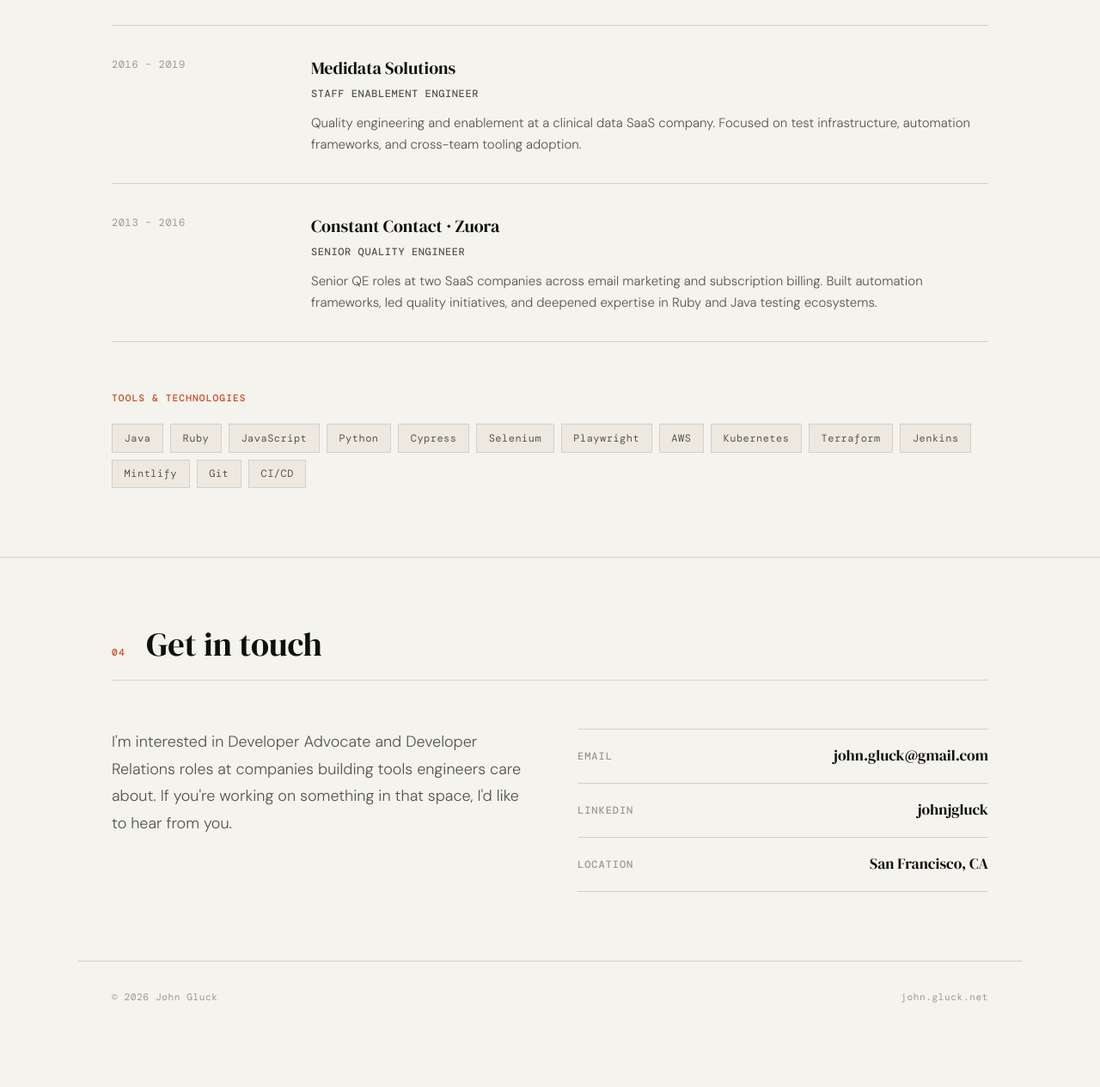
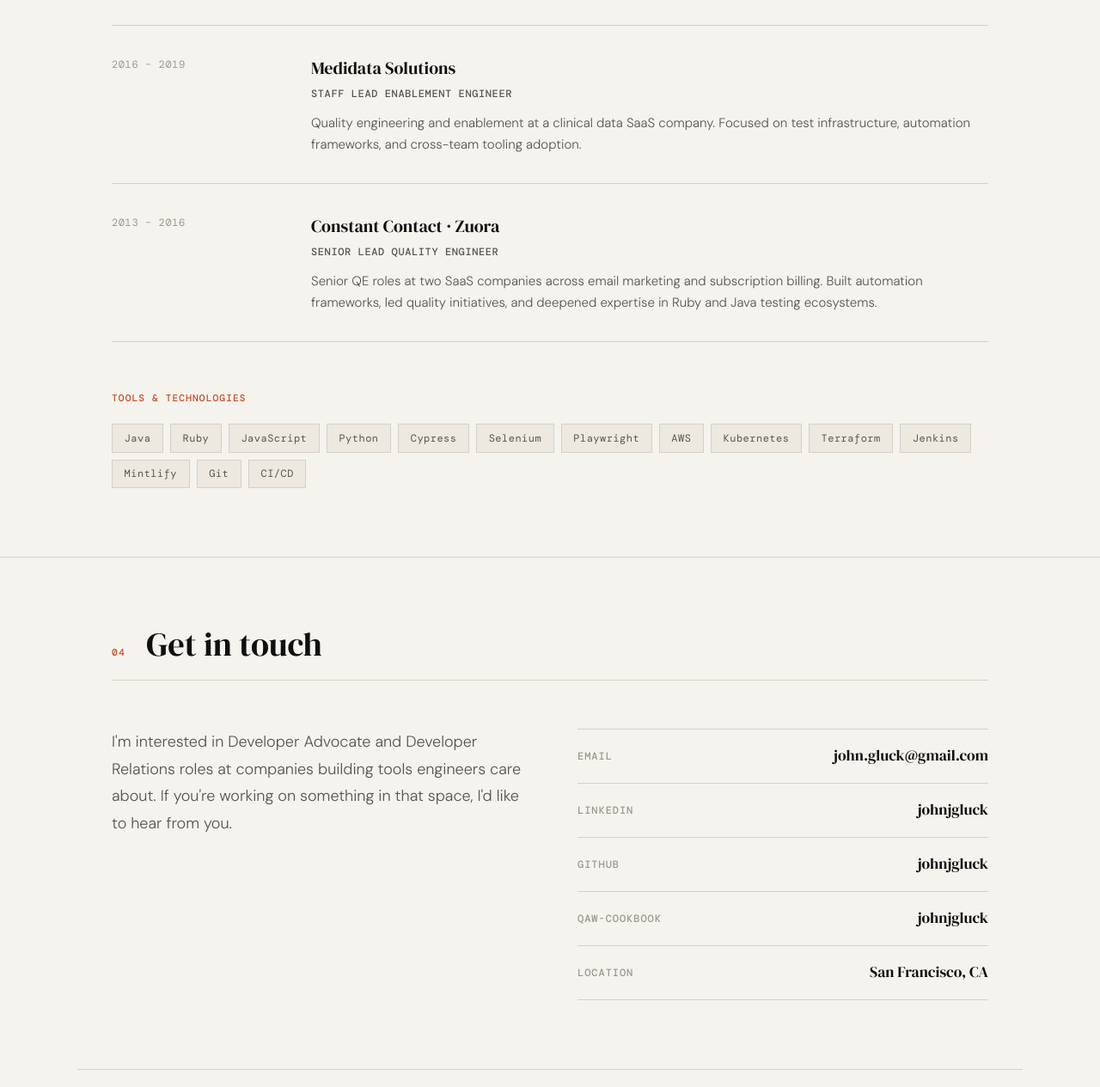
Before and after one commit to johngluck65/john.gluck.net, a plain HTML site: page index.html in a window 1280 px wide. Shown: the part 4235-5500 px from the top of the page at 86% size. Before the commit the page ends 5437 px from the top, so only its background shows below. Drawn offline with nearby package versions, Linux system fonts and the light colour scheme.

Commit message:
Update index.html

```diff
--- a/index.html
+++ b/index.html
@@ -648,7 +648,7 @@
         <span class="work-period">2016 – 2019</span>
         <div>
           <p class="work-co">Medidata Solutions</p>
-          <p class="work-role">Staff Enablement Engineer</p>
+          <p class="work-role">Staff Lead Enablement Engineer</p>
           <p class="work-desc">Quality engineering and enablement at a clinical data SaaS company. Focused on test infrastructure, automation frameworks, and cross-team tooling adoption.</p>
         </div>
       </li>
@@ -656,7 +656,7 @@
         <span class="work-period">2013 – 2016</span>
         <div>
           <p class="work-co">Constant Contact · Zuora</p>
-          <p class="work-role">Senior Quality Engineer</p>
+          <p class="work-role">Senior Lead Quality Engineer</p>
           <p class="work-desc">Senior QE roles at two SaaS companies across email marketing and subscription billing. Built automation frameworks, led quality initiatives, and deepened expertise in Ruby and Java testing ecosystems.</p>
         </div>
       </li>
@@ -706,6 +706,14 @@
           <a class="contact-link-a" href="https://linkedin.com/in/johnjgluck" target="_blank" rel="noopener">johnjgluck</a>
         </li>
         <li class="contact-link-item">
+          <span class="contact-link-label">Github</span>
+          <a class="contact-link-a" href="https://github.com/johngluck65/" target="_blank" rel="noopener">johnjgluck</a>
+        </li>
+        <li class="contact-link-item">
+          <span class="contact-link-label">qaw-cookbook</span>
+          <a class="contact-link-a" href="https://github.com/qawolf/qaw-cookbook" target="_blank" rel="noopener">johnjgluck</a>
+        </li>
+        <li class="contact-link-item">
           <span class="contact-link-label">Location</span>
           <span class="contact-link-a" style="cursor: default;">San Francisco, CA</span>
         </li>
```
